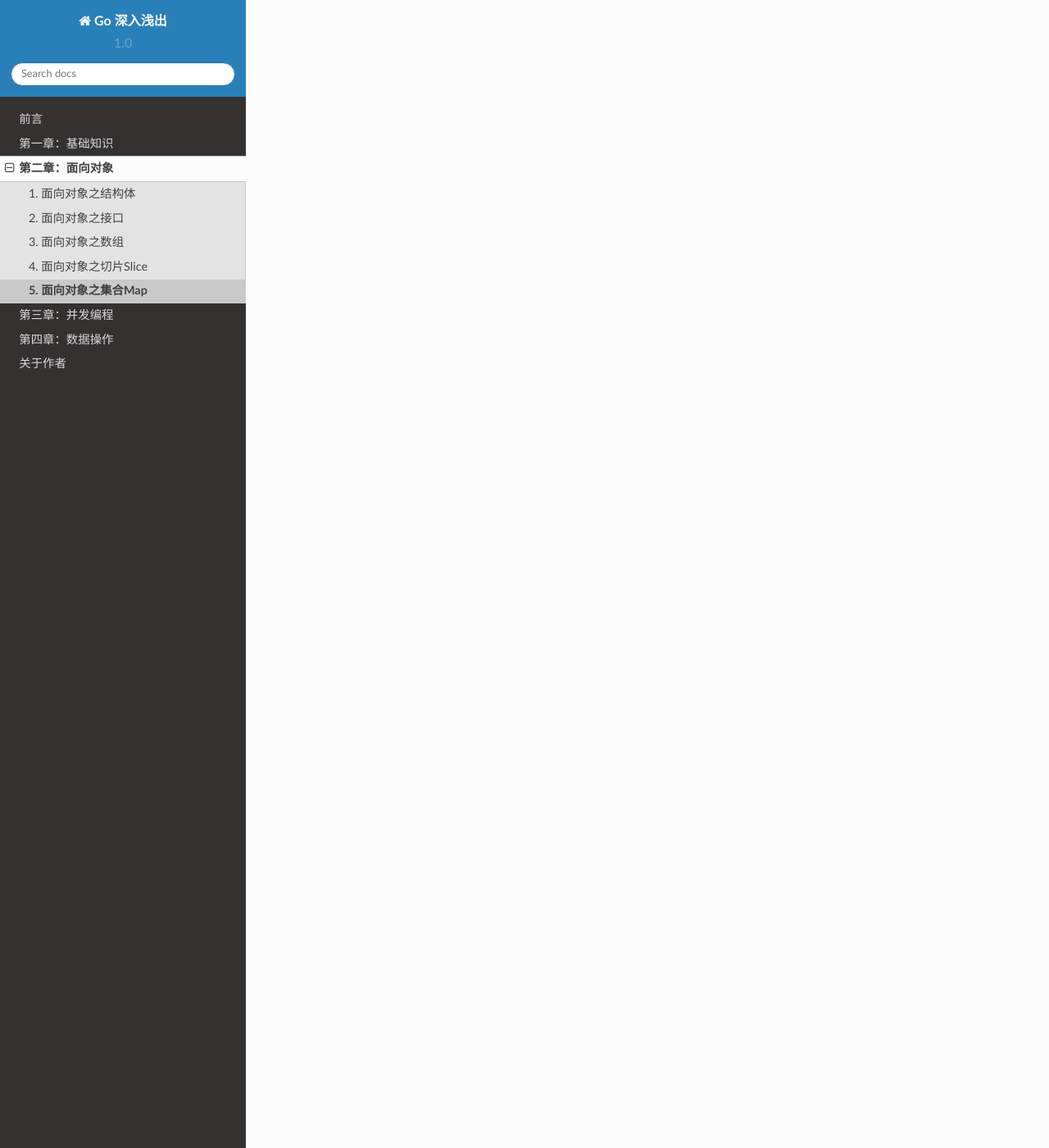
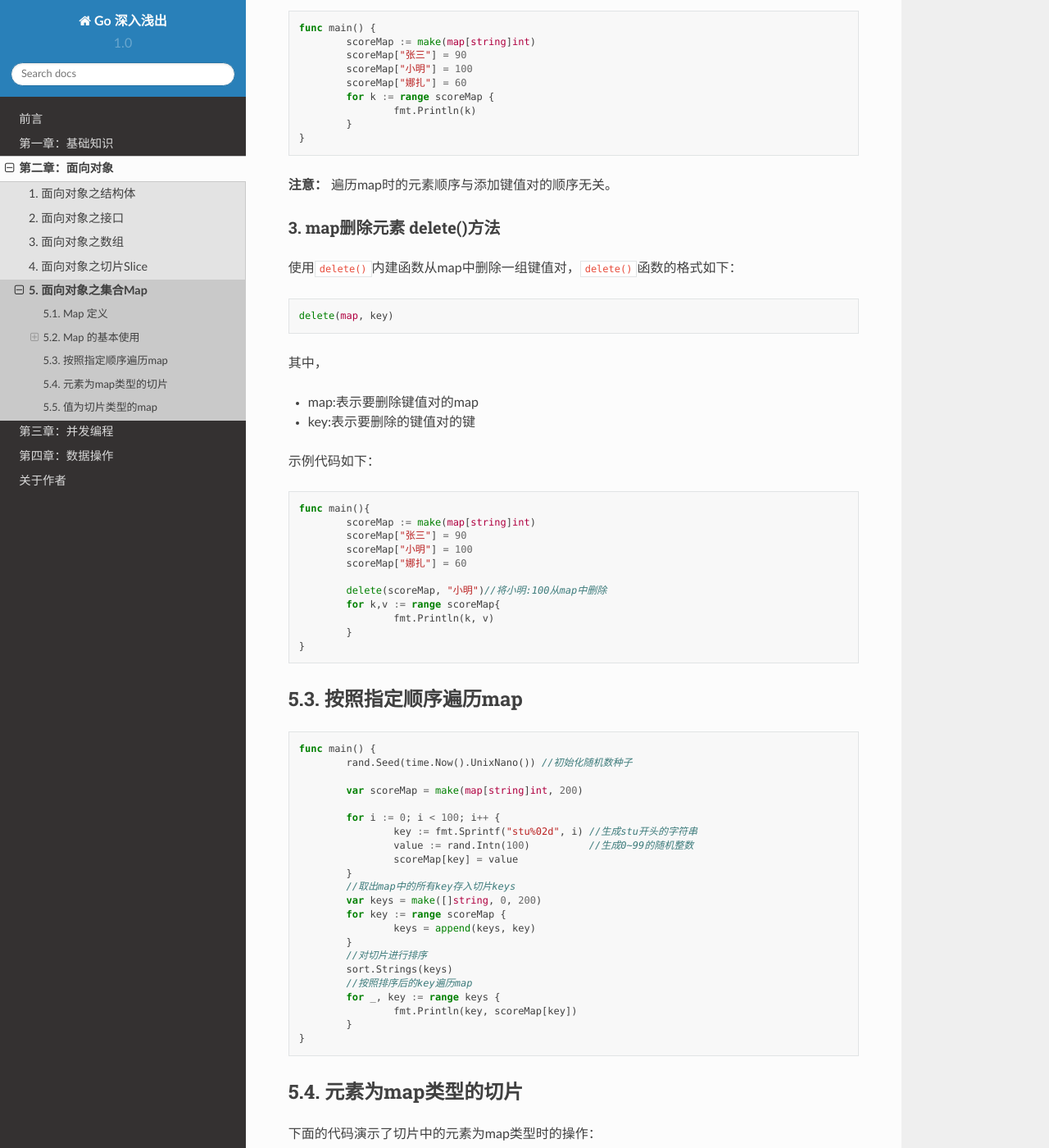
Before and after one commit to iswxw/wxw-go, a Sphinx documentation site: the page built from source/w02/w025_map.md, in a window 1280 px wide and 1400 px high, scrolled down 2259 px. Shown: the whole window at 82% size. Built offline with Sphinx 7.4.7 and the Read the Docs theme 2.0.0, drawn with Linux system fonts in a browser that asks for light colours; pages that are not in the unit, such as notebooks, are missing from menus; some of the changed text lies outside the part shown.

Commit message:
面向对象之map

````diff
--- a/source/w02/w025_map.md
+++ b/source/w02/w025_map.md
@@ -1,3 +1,219 @@
 ## 面向对象之集合Map
 
 ---
+
+map是一种无序的基于`key-value`的数据结构，Go语言中的map是引用类型，必须初始化才能使用。
+
+### Map 定义
+
+Go语言中 `map`的定义语法如下：
+
+```go
+map[KeyType]ValueType
+```
+
+其中，
+
+- KeyType:表示键的类型。
+- ValueType:表示键对应的值的类型。
+
+map类型的变量默认初始值为nil，需要使用make()函数来分配内存。语法为：
+
+```go
+make(map[KeyType]ValueType, [cap])
+```
+
+其中cap表示map的容量，该参数虽然不是必须的，但是我们应该在初始化map的时候就为其指定一个合适的容量。
+
+### Map 的基本使用
+
+map中的数据都是成对出现的，map的基本使用示例代码如下：
+
+```go
+func main() {
+	scoreMap := make(map[string]int, 8)
+	scoreMap["张三"] = 90
+	scoreMap["小明"] = 100
+
+	fmt.Println(scoreMap)
+	fmt.Println(scoreMap["小明"])
+	fmt.Printf("type of a:%T\n", scoreMap)
+}
+```
+
+输出：
+
+```bash
+map[小明:100 张三:90]
+100
+type of a:map[string]int
+```
+
+map也支持在声明的时候填充元素，例如：
+
+```go
+func main() {
+	userInfo := map[string]string{
+		"username": "半颗糖",
+		"password": "123456",
+	}
+	fmt.Println(userInfo) //
+}
+```
+
+#### 1. 判断某个Key是否存在
+
+Go语言中有个判断map中键是否存在的特殊写法，格式如下:
+
+```go
+value, ok := map[key]
+```
+
+举个例子：
+
+```go
+func main() {
+	scoreMap := make(map[string]int)
+	scoreMap["张三"] = 90
+	scoreMap["小明"] = 100
+
+	// 如果key存在ok为true,v为对应的值；不存在ok为false,v为值类型的零值
+	v, ok := scoreMap["张三"]
+
+	if ok {
+		fmt.Println(v)
+	} else {
+		fmt.Println("查无此人")
+	}
+}
+```
+
+#### 2. map 的遍历
+
+Go语言中使用`for range`遍历map。
+
+```go
+func main() {
+	scoreMap := make(map[string]int)
+	scoreMap["张三"] = 90
+	scoreMap["小明"] = 100
+	scoreMap["娜扎"] = 60
+	for k, v := range scoreMap {
+		fmt.Println(k, v)
+	}
+}
+```
+
+但我们只想遍历key的时候，可以按下面的写法：
+
+```go
+func main() {
+	scoreMap := make(map[string]int)
+	scoreMap["张三"] = 90
+	scoreMap["小明"] = 100
+	scoreMap["娜扎"] = 60
+	for k := range scoreMap {
+		fmt.Println(k)
+	}
+}
+```
+
+**注意：** 遍历map时的元素顺序与添加键值对的顺序无关。
+
+#### 3. map删除元素 delete()方法
+
+使用`delete()`内建函数从map中删除一组键值对，`delete()`函数的格式如下：
+
+```go
+delete(map, key)
+```
+
+其中，
+
+- map:表示要删除键值对的map
+- key:表示要删除的键值对的键
+
+示例代码如下：
+
+```go
+func main(){
+	scoreMap := make(map[string]int)
+	scoreMap["张三"] = 90
+	scoreMap["小明"] = 100
+	scoreMap["娜扎"] = 60
+
+	delete(scoreMap, "小明")//将小明:100从map中删除
+	for k,v := range scoreMap{
+		fmt.Println(k, v)
+	}
+}
+```
+
+### 按照指定顺序遍历map
+
+```go
+func main() {
+	rand.Seed(time.Now().UnixNano()) //初始化随机数种子
+
+	var scoreMap = make(map[string]int, 200)
+
+	for i := 0; i < 100; i++ {
+		key := fmt.Sprintf("stu%02d", i) //生成stu开头的字符串
+		value := rand.Intn(100)          //生成0~99的随机整数
+		scoreMap[key] = value
+	}
+	//取出map中的所有key存入切片keys
+	var keys = make([]string, 0, 200)
+	for key := range scoreMap {
+		keys = append(keys, key)
+	}
+	//对切片进行排序
+	sort.Strings(keys)
+	//按照排序后的key遍历map
+	for _, key := range keys {
+		fmt.Println(key, scoreMap[key])
+	}
+}
+```
+
+### 元素为map类型的切片
+
+下面的代码演示了切片中的元素为map类型时的操作：
+
+```go
+func main() {
+	var mapSlice = make([]map[string]string, 3)
+	for index, value := range mapSlice {
+		fmt.Printf("index:%d value:%v\n", index, value)
+	}
+	fmt.Println("after init")
+	// 对切片中的map元素进行初始化
+	mapSlice[0] = make(map[string]string, 10)
+	mapSlice[0]["name"] = "小王子"
+	mapSlice[0]["password"] = "123456"
+	mapSlice[0]["address"] = "沙河"
+	for index, value := range mapSlice {
+		fmt.Printf("index:%d value:%v\n", index, value)
+	}
+}
+```
+
+### 值为切片类型的map
+
+下面的代码演示了map中值为切片类型的操作：
+
+```go
+func main() {
+	var sliceMap = make(map[string][]string, 3)
+	fmt.Println(sliceMap)
+	fmt.Println("after init")
+	key := "中国"
+	value, ok := sliceMap[key]
+	if !ok {
+		value = make([]string, 0, 2)
+	}
+	value = append(value, "北京", "上海")
+	sliceMap[key] = value
+	fmt.Println(sliceMap)
+}
+```
````
